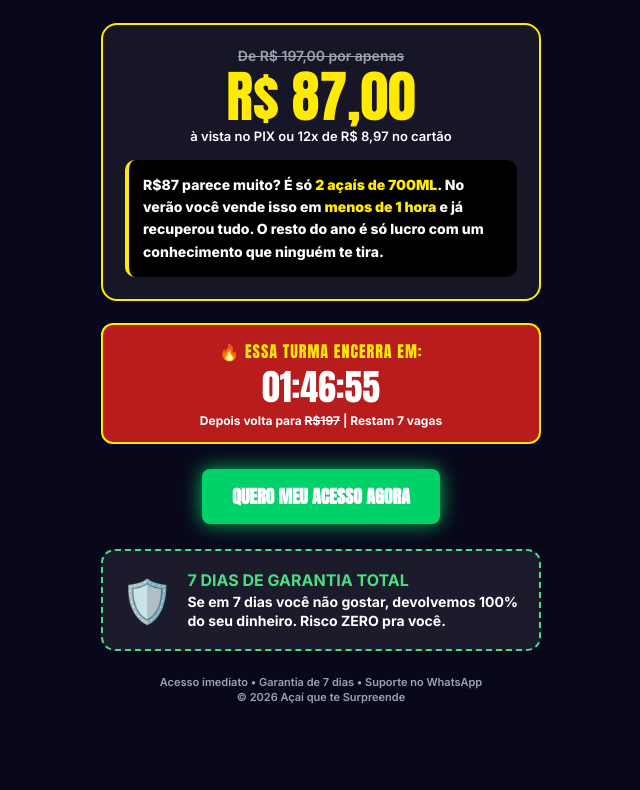
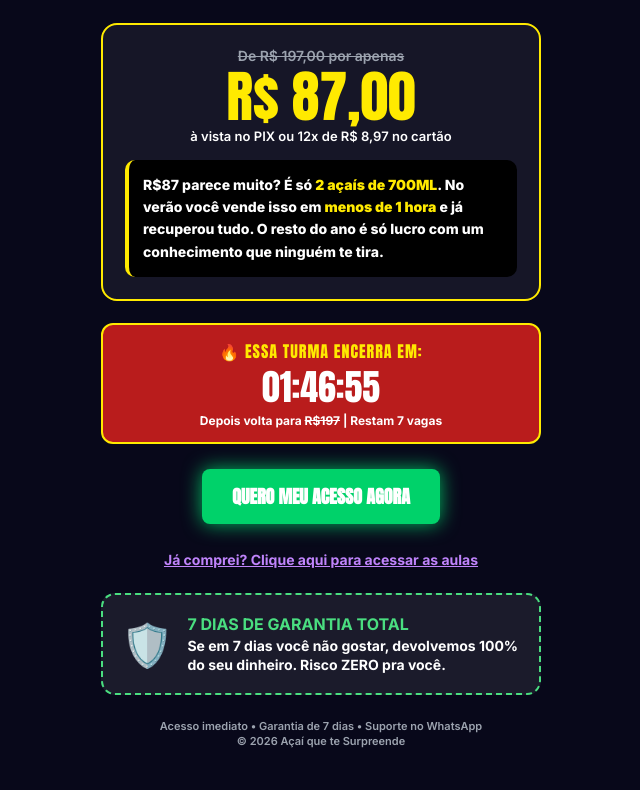
Before and after one commit to jonathananselmo1234-creator/A-a-que-te-surpreende-, a website: page index.html in a window 1280 px wide. Shown: the part 1638-2428 px from the top of the page, without its empty margins (319-959 px from the left). Before the commit the page ends 2384 px from the top, so only its background shows below. Drawn offline with Linux system fonts and the light colour scheme.

Commit message:
Update index.html

```diff
--- a/index.html
+++ b/index.html
@@ -120,7 +120,9 @@ body::after{content:"";position:fixed;top:0;left:0;width:100%;height:100%;backgr
     QUERO MEU ACESSO AGORA
   </a>
 </div>
-
+<p style="text-align:center; margin-top:12px;">
+  <a href="/login.html" style="color:#c084fc; font-weight:700; font-size:14px; text-decoration:underline;">Já comprei? Clique aqui para acessar as aulas</a>
+</p>
 <div class="garantia">
 <div class="garantia-icone">🛡️</div>
 <p><strong>7 DIAS DE GARANTIA TOTAL</strong><br>Se em 7 dias você não gostar, devolvemos 100% do seu dinheiro. Risco ZERO pra você.</p>
```
